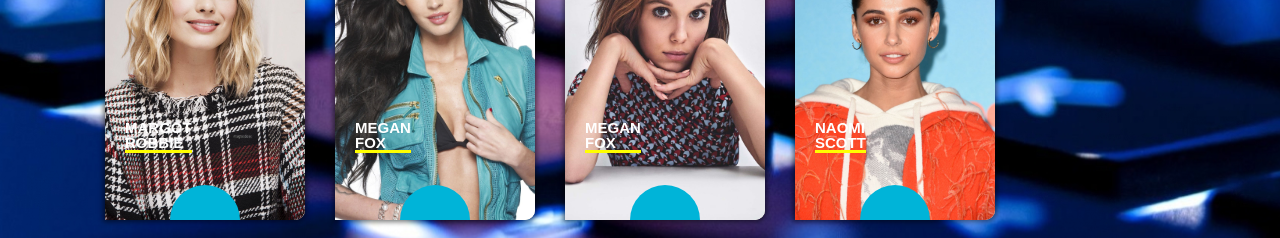
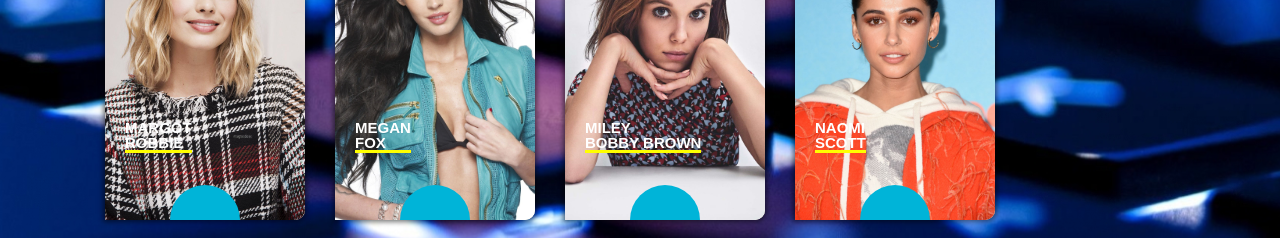
Before and after one commit to laboo25/db, a plain HTML site: page index.html in a window 1280 px wide. Shown: the part 1940-2178 px from the top of the page. Drawn offline with Linux system fonts and the light colour scheme.

Commit message:
Update index.html

```diff
--- a/index.html
+++ b/index.html
@@ -549,7 +549,7 @@
                     </div>
                 </div>
                 <div class="img" id="imgs39">
-                    <h5>megan<br>fox</h5>
+                    <h5>miley<br>bobby brown</h5>
                     <span></span>
                     <div class="c-type celeb"></div>
                 </div>
```
